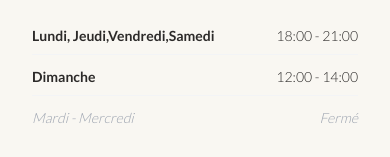
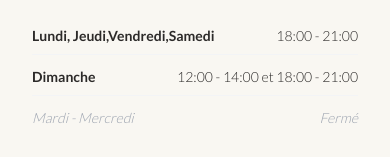
Before and after one commit to Eddyzzero/Restaurant_le_pave, a React (Vite) app: page /contact in a window 390 px wide. Shown: the part 1096-1253 px from the top of the page. Built offline with nearby package versions, Linux system fonts and the light colour scheme; a web font is replaced by a local one.

Commit message:
feat: create responsive contact page with GSAP animations and restaurant information

```diff
--- a/pages/Contact.tsx
+++ b/pages/Contact.tsx
@@ -138,7 +138,7 @@ const Contact: React.FC = () => {
               </li>
               <li className="flex justify-between border-b border-gray-100 pb-2 gap-2">
                 <span className="font-bold shrink-0">Dimanche</span>
-                <span className="text-right">12:00 - 14:00</span>
+                <span className="text-right">12:00 - 14:00 et 18:00 - 21:00</span>
               </li>
               <li className="flex justify-between text-gray-400 italic gap-2 mt-2">
                 <span>Mardi - Mercredi</span>
```
